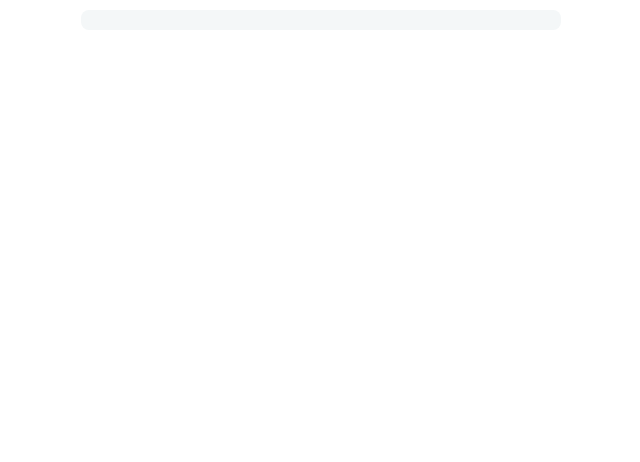
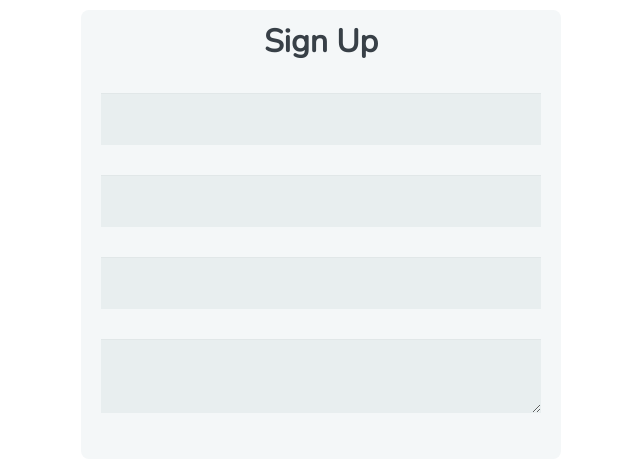
Before and after one commit to Jgobeille/HTML-forms, a plain HTML site: page index.html in a window 1280 px wide. Shown: the whole page, without its empty margins (319-959 px from the left). Drawn offline with nearby package versions, Linux system fonts and the light colour scheme; files that its build step writes are made by us from their sources.

Commit message:
added inputs and textarea

```diff
--- a/index.html
+++ b/index.html
@@ -13,6 +13,13 @@
 <body>
 
     <form action="index.html" method="POST">
+        <h1>Sign Up</h1>
+
+        <input type="text" id="name" name="user_name">
+        <input type='email' id='mail' name="user_mail">
+        <input type='password' id='password' name="user_password">
+
+        <textarea id='bio' name='user_bio'></textarea>
 
     </form>
 
```
